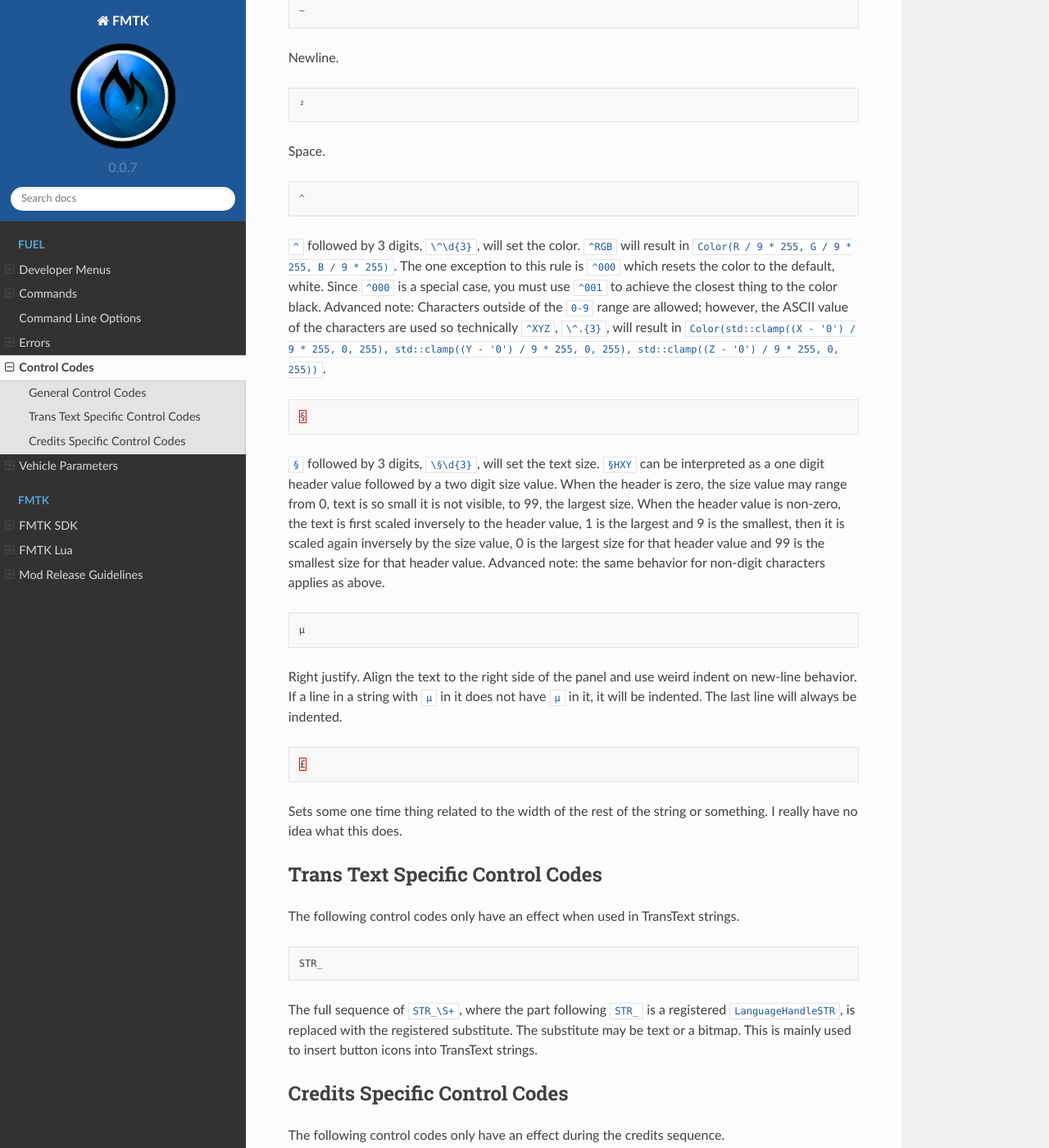
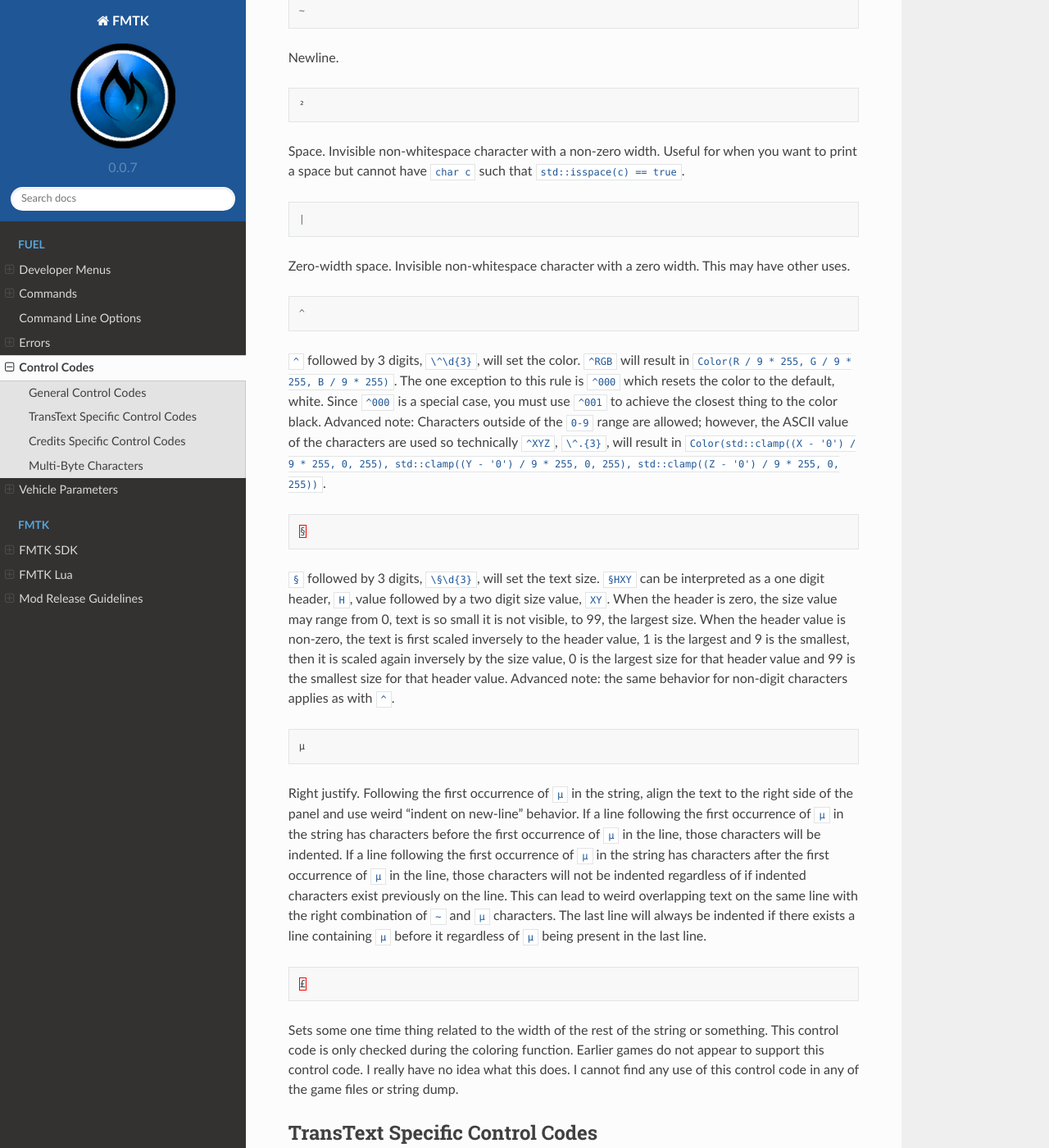
Before and after one commit to widberg/fmtk, a Sphinx documentation site: the page built from docs/source/fuelcontrolcodes.rst, in a window 1280 px wide and 1400 px high, scrolled down 321 px. Shown: the whole window at 82% size. Built offline with Sphinx 7.4.7 and the Read the Docs theme 2.0.0, drawn with Linux system fonts in a browser that asks for light colours; some of the changed text lies outside the part shown.

Commit message:
control codes

```diff
--- a/docs/source/fuelcontrolcodes.rst
+++ b/docs/source/fuelcontrolcodes.rst
@@ -1,7 +1,7 @@
 Control Codes
 =============
 
-Control codes for translation text and other strings.
+Control codes for TransText and other strings.
 
 Some strings accept C standard library ``printf`` format specifiers.
 
@@ -18,7 +18,13 @@ Newline.
 
    ²
 
-Space.
+Space. Invisible non-whitespace character with a non-zero width. Useful for when you want to print a space but cannot have ``char c`` such that ``std::isspace(c) == true``.
+
+.. code-block:: c
+
+   |
+
+Zero-width space. Invisible non-whitespace character with a zero width. This may have other uses.
 
 .. code-block:: c
 
@@ -30,21 +36,21 @@ Space.
 
    §
 
-``§`` followed by 3 digits, ``\§\d{3}``, will set the text size. ``§HXY`` can be interpreted as a one digit header value followed by a two digit size value. When the header is zero, the size value may range from 0, text is so small it is not visible, to 99, the largest size. When the header value is non-zero, the text is first scaled inversely to the header value, 1 is the largest and 9 is the smallest, then it is scaled again inversely by the size value, 0 is the largest size for that header value and 99 is the smallest size for that header value. Advanced note: the same behavior for non-digit characters applies as above.
+``§`` followed by 3 digits, ``\§\d{3}``, will set the text size. ``§HXY`` can be interpreted as a one digit header,  ``H``, value followed by a two digit size value, ``XY``. When the header is zero, the size value may range from 0, text is so small it is not visible, to 99, the largest size. When the header value is non-zero, the text is first scaled inversely to the header value, 1 is the largest and 9 is the smallest, then it is scaled again inversely by the size value, 0 is the largest size for that header value and 99 is the smallest size for that header value. Advanced note: the same behavior for non-digit characters applies as with ``^``.
 
 .. code-block:: c
 
    µ
 
-Right justify. Align the text to the right side of the panel and use weird indent on new-line behavior. If a line in a string with ``µ`` in it does not have ``µ`` in it, it will be indented. The last line will always be indented.
+Right justify. Following the first occurrence of ``µ`` in the string, align the text to the right side of the panel and use weird "indent on new-line" behavior. If a line following the first occurrence of ``µ`` in the string has characters before the first occurrence of ``µ`` in the line, those characters will be indented. If a line following the first occurrence of ``µ`` in the string has characters after the first occurrence of ``µ`` in the line, those characters will not be indented regardless of if indented characters exist previously on the line. This can lead to weird overlapping text on the same line with the right combination of ``~`` and ``µ`` characters. The last line will always be indented if there exists a line containing ``µ`` before it regardless of ``µ`` being present in the last line.
 
 .. code-block:: c
 
    £
 
-Sets some one time thing related to the width of the rest of the string or something. I really have no idea what this does.
+Sets some one time thing related to the width of the rest of the string or something. This control code is only checked during the coloring function. Earlier games do not appear to support this control code. I really have no idea what this does. I cannot find any use of this control code in any of the game files or string dump.
 
-Trans Text Specific Control Codes
+TransText Specific Control Codes
 ---------------------------------
 
 The following control codes only have an effect when used in TransText strings.
@@ -71,10 +77,15 @@ When ``$`` is the only character in a string, the string is empty. This is used
 
    BITMAP_
 
-The two variants of this control code are ``BITMAP_GAMESPY`` and ``BITMAP_BINK`` although ``BITMAP_BINK`` is recognized by not being ``BITMAP_GAMESPY`` rather than being an explicit check for that value. This control code is used to display the logo of the respective entities during the credits.
+The two observed variants of this control code are ``BITMAP_GAMESPY`` and ``BITMAP_BINK``. This control code is used to display the logo of the respective entities during the credits.
 
 .. code-block:: c
 
    END OF CREDITS
 
 When the full string is ``END OF CREDITS``, the credits end.
+
+Multi-Byte Characters
+---------------------
+
+Some strings are interpreted as ASCII while others are interpreted as UTF-8. If the control codes listed above are not working, it is possible that the string is expecting the character as UTF-8 and not ASCII. For example, ``§`` is ``\xA7`` in ASCII and ``\xC2\xA7`` in UTF-8. You may find `this table <https://kellykjones.tripod.com/webtools/ascii_utf8_table.html>`_ to be a useful reference for ASCII and UTF-8 comparisons.
```
